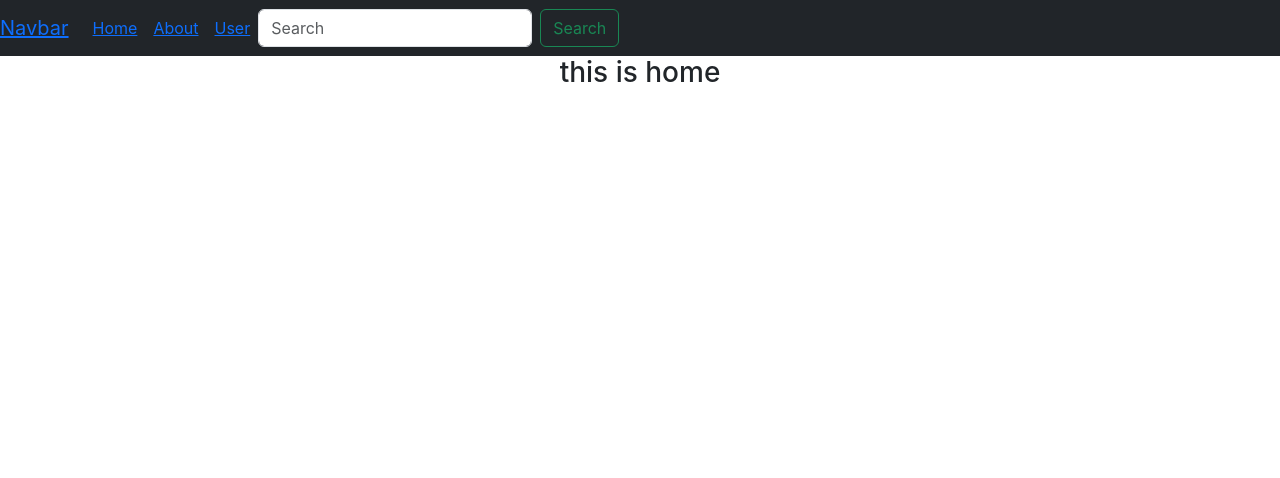
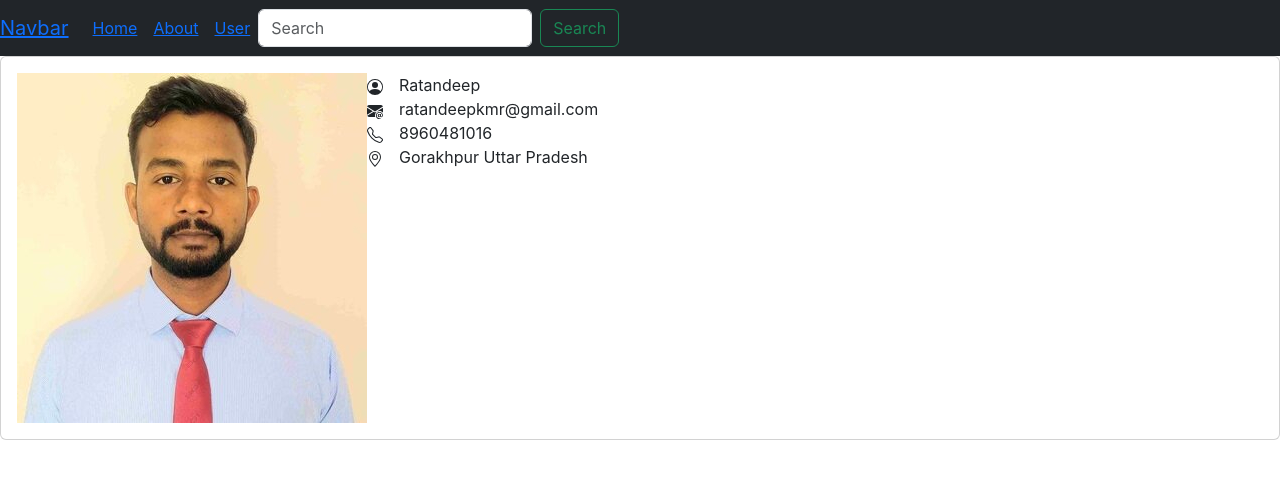
Before and after one commit to Ratandeep123/PWA-app, a React (Create React App) app: page / in a window 1280 px wide. Shown: the top 478 px of the page. Built offline with nearby package versions, Linux system fonts and the light colour scheme.

Commit message:
add profile card section

```diff
--- a/src/Home.js
+++ b/src/Home.js
@@ -1,9 +1,85 @@
 import React from 'react'
+import rd from "./rd.jpg";
 
 const Home = () => {
   return (
-    <div>
-        <h3>this is home</h3>
+    <div className='mainCard'>
+        <div className="card">
+        <div className="card-body d-flex">
+          <div className="image circle-rounded">
+            <img src={rd} />
+          </div>
+          <div className="content">
+            <div className="name-field d-flex">
+              <div className="logo">
+                <svg
+                  xmlns="http://www.w3.org/2000/svg"
+                  width="16"
+                  height="16"
+                  fill="currentColor"
+                  class="bi bi-person-circle"
+                  viewBox="0 0 16 16"
+                >
+                  <path d="M11 6a3 3 0 1 1-6 0 3 3 0 0 1 6 0z" />
+                  <path
+                    fill-rule="evenodd"
+                    d="M0 8a8 8 0 1 1 16 0A8 8 0 0 1 0 8zm8-7a7 7 0 0 0-5.468 11.37C3.242 11.226 4.805 10 8 10s4.757 1.225 5.468 2.37A7 7 0 0 0 8 1z"
+                  />
+                </svg>
+              </div>
+              <div className="name-txt ms-3">Ratandeep</div>
+            </div>
+            <div className="job-field d-flex">
+              <div className="job-profile">
+                <svg
+                  xmlns="http://www.w3.org/2000/svg"
+                  width="16"
+                  height="16"
+                  fill="currentColor"
+                  class="bi bi-envelope-at-fill"
+                  viewBox="0 0 16 16"
+                >
+                  <path d="M2 2A2 2 0 0 0 .05 3.555L8 8.414l7.95-4.859A2 2 0 0 0 14 2H2Zm-2 9.8V4.698l5.803 3.546L0 11.801Zm6.761-2.97-6.57 4.026A2 2 0 0 0 2 14h6.256A4.493 4.493 0 0 1 8 12.5a4.49 4.49 0 0 1 1.606-3.446l-.367-.225L8 9.586l-1.239-.757ZM16 9.671V4.697l-5.803 3.546.338.208A4.482 4.482 0 0 1 12.5 8c1.414 0 2.675.652 3.5 1.671Z" />
+                  <path d="M15.834 12.244c0 1.168-.577 2.025-1.587 2.025-.503 0-1.002-.228-1.12-.648h-.043c-.118.416-.543.643-1.015.643-.77 0-1.259-.542-1.259-1.434v-.529c0-.844.481-1.4 1.26-1.4.585 0 .87.333.953.63h.03v-.568h.905v2.19c0 .272.18.42.411.42.315 0 .639-.415.639-1.39v-.118c0-1.277-.95-2.326-2.484-2.326h-.04c-1.582 0-2.64 1.067-2.64 2.724v.157c0 1.867 1.237 2.654 2.57 2.654h.045c.507 0 .935-.07 1.18-.18v.731c-.219.1-.643.175-1.237.175h-.044C10.438 16 9 14.82 9 12.646v-.214C9 10.36 10.421 9 12.485 9h.035c2.12 0 3.314 1.43 3.314 3.034v.21Zm-4.04.21v.227c0 .586.227.8.581.8.31 0 .564-.17.564-.743v-.367c0-.516-.275-.708-.572-.708-.346 0-.573.245-.573.791Z" />
+                </svg>
+              </div>
+              <div className="name-txt ms-3">ratandeepkmr@gmail.com</div>
+            </div>
+            <div className="phone-field d-flex">
+              <div className="logo">
+                <svg
+                  xmlns="http://www.w3.org/2000/svg"
+                  width="16"
+                  height="16"
+                  fill="currentColor"
+                  class="bi bi-telephone"
+                  viewBox="0 0 16 16"
+                >
+                  <path d="M3.654 1.328a.678.678 0 0 0-1.015-.063L1.605 2.3c-.483.484-.661 1.169-.45 1.77a17.568 17.568 0 0 0 4.168 6.608 17.569 17.569 0 0 0 6.608 4.168c.601.211 1.286.033 1.77-.45l1.034-1.034a.678.678 0 0 0-.063-1.015l-2.307-1.794a.678.678 0 0 0-.58-.122l-2.19.547a1.745 1.745 0 0 1-1.657-.459L5.482 8.062a1.745 1.745 0 0 1-.46-1.657l.548-2.19a.678.678 0 0 0-.122-.58L3.654 1.328zM1.884.511a1.745 1.745 0 0 1 2.612.163L6.29 2.98c.329.423.445.974.315 1.494l-.547 2.19a.678.678 0 0 0 .178.643l2.457 2.457a.678.678 0 0 0 .644.178l2.189-.547a1.745 1.745 0 0 1 1.494.315l2.306 1.794c.829.645.905 1.87.163 2.611l-1.034 1.034c-.74.74-1.846 1.065-2.877.702a18.634 18.634 0 0 1-7.01-4.42 18.634 18.634 0 0 1-4.42-7.009c-.362-1.03-.037-2.137.703-2.877L1.885.511z" />
+                </svg>
+              </div>
+              <div className="name-txt ms-3">8960481016</div>
+            </div>
+            <div className="address-field d-flex">
+              <div className="logo">
+                <svg
+                  xmlns="http://www.w3.org/2000/svg"
+                  width="16"
+                  height="16"
+                  fill="currentColor"
+                  class="bi bi-geo-alt"
+                  viewBox="0 0 16 16"
+                >
+                  <path d="M12.166 8.94c-.524 1.062-1.234 2.12-1.96 3.07A31.493 31.493 0 0 1 8 14.58a31.481 31.481 0 0 1-2.206-2.57c-.726-.95-1.436-2.008-1.96-3.07C3.304 7.867 3 6.862 3 6a5 5 0 0 1 10 0c0 .862-.305 1.867-.834 2.94zM8 16s6-5.686 6-10A6 6 0 0 0 2 6c0 4.314 6 10 6 10z" />
+                  <path d="M8 8a2 2 0 1 1 0-4 2 2 0 0 1 0 4zm0 1a3 3 0 1 0 0-6 3 3 0 0 0 0 6z" />
+                </svg>
+              </div>
+              <div className="name-txt ms-3">Gorakhpur Uttar Pradesh</div>
+
+            </div>
+          </div>
+        </div>
+      </div>
     </div>
   )
 }
```
